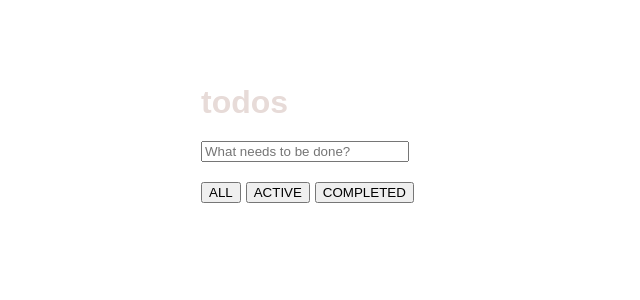
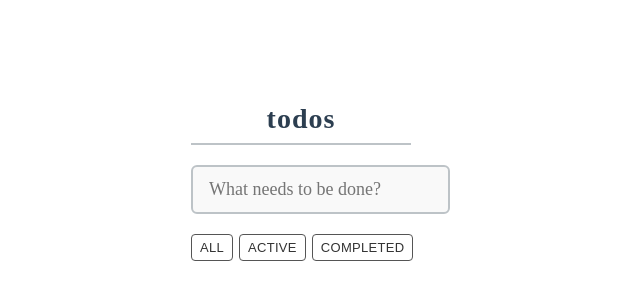
Before and after one commit to Stadionova/mindbox_test, a React (Create React App) app: page / in a window 1280 px wide. Shown: the part 266-566 px from the top of the page, without its empty margins (339-979 px from the left). Built offline with nearby package versions, Linux system fonts and the light colour scheme.

Commit message:
added design for all todo

```diff
--- a/src/entities/EachToDoItem/EachToDoItem.module.scss
+++ b/src/entities/EachToDoItem/EachToDoItem.module.scss
@@ -1,5 +1,22 @@
 .item {
   display: flex;
+  align-items: center;
+  padding: 12px 5px;
+  margin-bottom: 10px;
+  background-color: #e8eaf6;
+  border-radius: 6px;
+  transition: background 0.3s ease, box-shadow 0.3s ease;
+  cursor: pointer;
+  font-size: 18px;
+
+  div {
+    margin-left: 5px;
+  }
+}
+
+.item:hover {
+  background-color: #d1d9ff;
+  box-shadow: 0 4px 10px rgba(0, 0, 0, 0.1);
 }
 
 .text {
--- a/src/features/Filters/Filters.module.scss
+++ b/src/features/Filters/Filters.module.scss
@@ -2,6 +2,29 @@
   display: flex;
 
   button {
-    margin-right: 5px;
+    margin-right: 6px;
+    flex-grow: 1;
+    text-align: center;
+    padding: 5px 8px;
+    font-size: 13px;
+    font-weight: 500;
+    letter-spacing: 0.3px;
+    text-transform: uppercase;
+    border: 1px solid #555;
+    background: transparent;
+    color: #333;
+    border-radius: 4px;
+    transition: all 0.2s ease-in-out;
+    cursor: pointer;
+  }
+
+  button:hover {
+    background: rgba(0, 0, 0, 0.05);
+    border-color: #222;
+  }
+
+  button:active {
+    background: rgba(0, 0, 0, 0.1);
+    border-color: #000;
   }
 }
--- a/src/pages/Main/Main.module.scss
+++ b/src/pages/Main/Main.module.scss
@@ -1,5 +1,5 @@
 .main {
-  width: 200px;
+  width: 220px;
   margin: auto;
   position: absolute;
   top: 0;
--- a/src/shared/ui/Input/Input.module.scss
+++ b/src/shared/ui/Input/Input.module.scss
@@ -2,6 +2,43 @@
   margin: 20px 0;
 
   input {
-    width: 200px;
+    max-width: 400px;
+    padding: 12px 16px;
+    font-size: 18px;
+    font-family: 'Merriweather', serif;
+    border: 2px solid #bdc3c7;
+    border-radius: 6px;
+    outline: none;
+    color: #2c3e50;
+    background-color: #f9f9f9;
+    transition: all 0.3s ease;
+  }
+
+  input:focus {
+    border-color: #2c3e50;
+    background-color: #ffffff;
   }
 }
+
+input[type="radio"] {
+  appearance: none;
+  width: 18px;
+  height: 18px;
+  border: 2px solid #000;
+  border-radius: 50%;
+  position: relative;
+  cursor: pointer;
+  transition: border-color 0.3s ease, background-color 0.3s ease;
+}
+
+input[type="radio"]:checked::before {
+  content: "";
+  width: 10px;
+  height: 10px;
+  background-color: #ffd700;
+  border-radius: 50%;
+  position: absolute;
+  top: 50%;
+  left: 50%;
+  transform: translate(-50%, -50%);
+}
--- a/src/shared/ui/Title/Title.module.scss
+++ b/src/shared/ui/Title/Title.module.scss
@@ -1,4 +1,11 @@
 .title {
-  color: #e7dbd8;
-  margin: unset;
+  font-size: 28px;
+  font-family: 'Merriweather', serif;
+  font-weight: 700;
+  text-align: center;
+  color: #2c3e50;
+  letter-spacing: 1px;
+  border-bottom: 2px solid #bdc3c7;
+  padding-bottom: 8px;
+  margin-bottom: 20px;
 }
```
